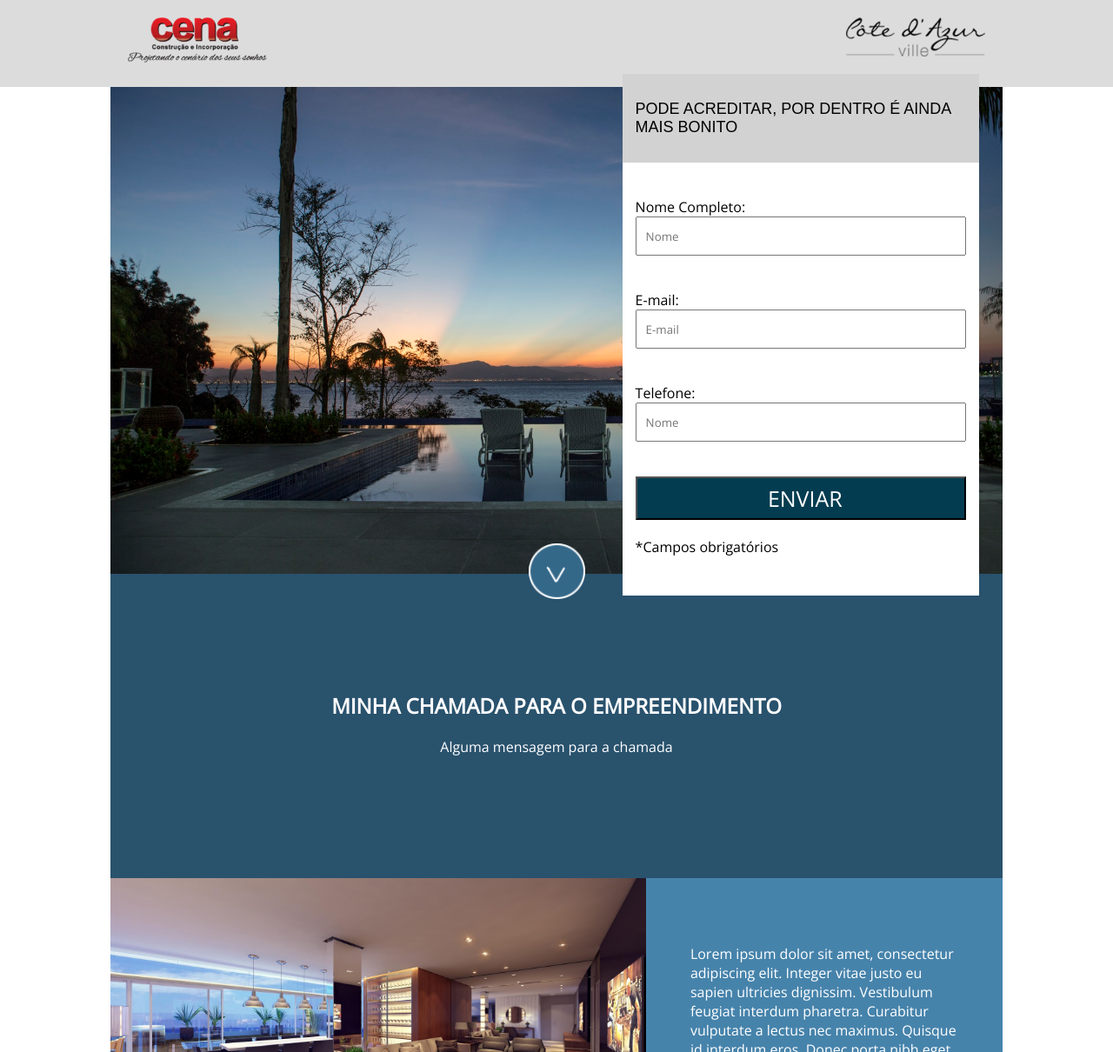
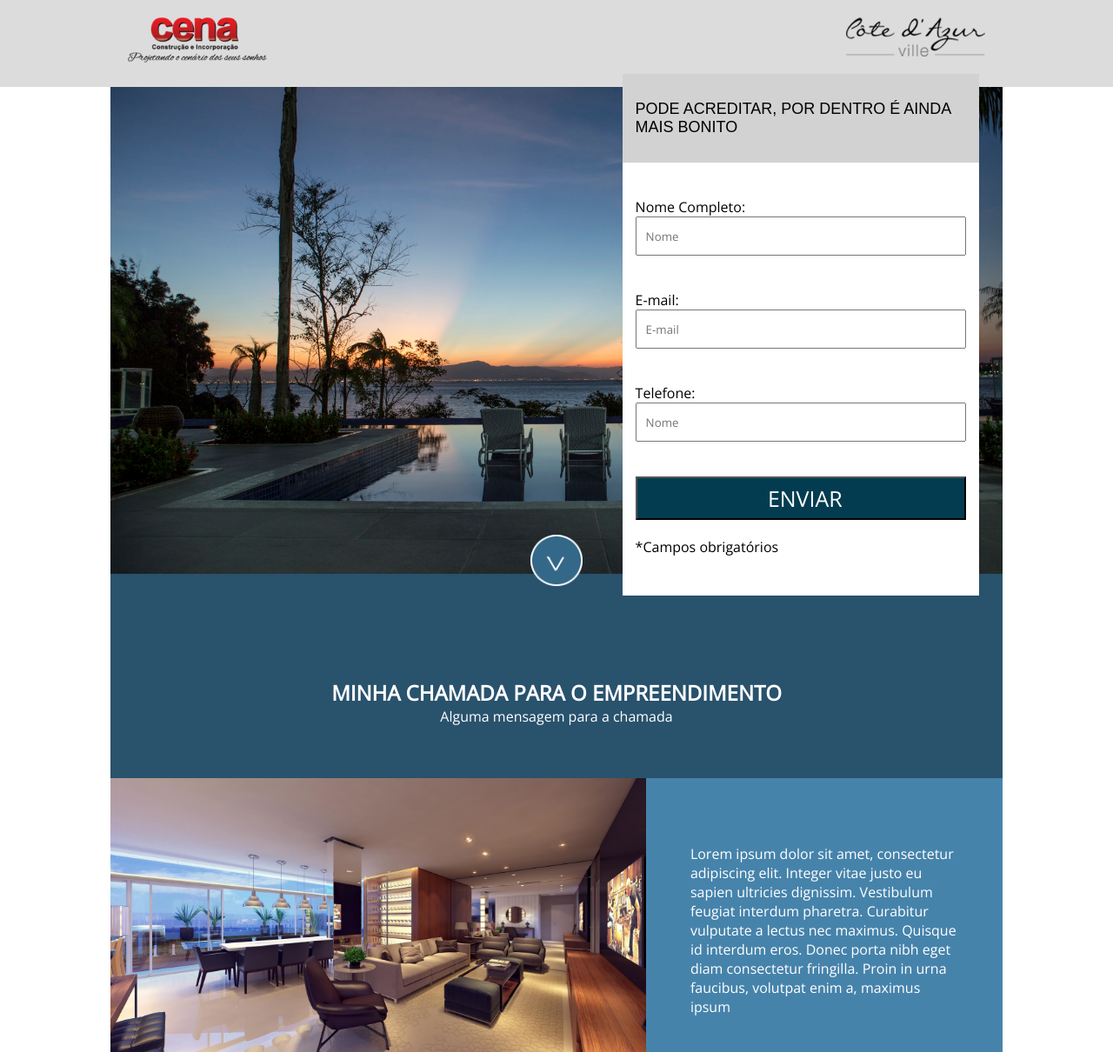
Before and after one commit to VladimirMonteiro/LandingPage, a plain HTML site: page frontend/index.html in a window 1280 px wide. Shown: the top 1210 px of the page at 87% size. Drawn offline with nearby package versions, Linux system fonts and the light colour scheme.

Commit message:
Update style.css

```diff
--- a/frontend/style/style.css
+++ b/frontend/style/style.css
@@ -153,24 +153,32 @@ header{
     background-color: #29526D;
     height: 100%;
     color: white;
+    padding: 60px;
+    text-align: center;
+
+
+ }
+ .container-02 .center .arrow{
+
+
+
+    color: white;
+
     padding: 30px;
+    width: 50px;
+    height: 50px;
     text-align: center;
 
  }
 
- .container-02 .center .arrow{
-    color: white;
-    text-align: center;
-    margin-top: 40px;
 
- }
  .container-02 .center h2{
 
-    margin-bottom: 20px;
+
  }
 
  .container-02 .center p {
-    margin-bottom: 110px;
+
  }
 
 
```
